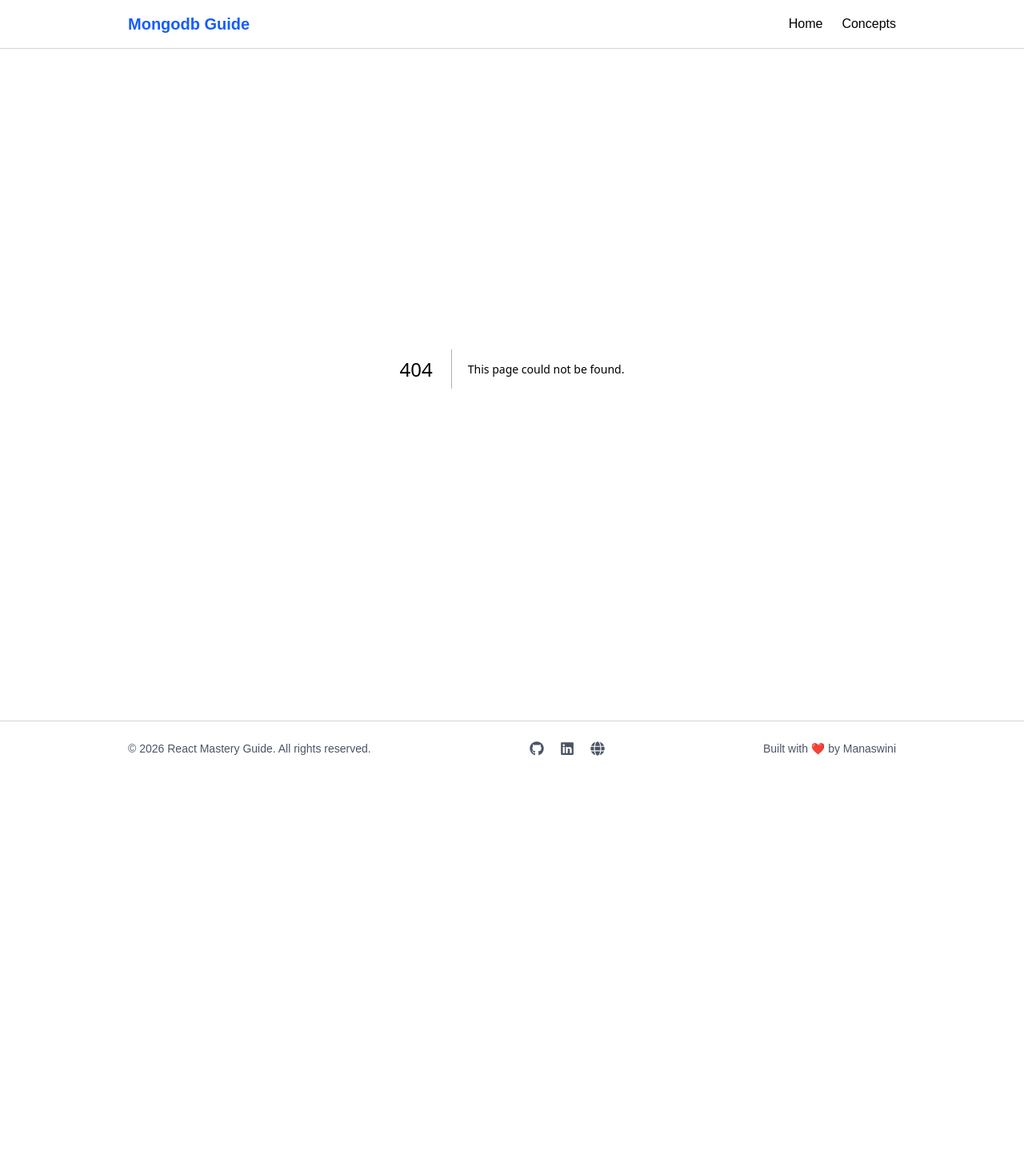
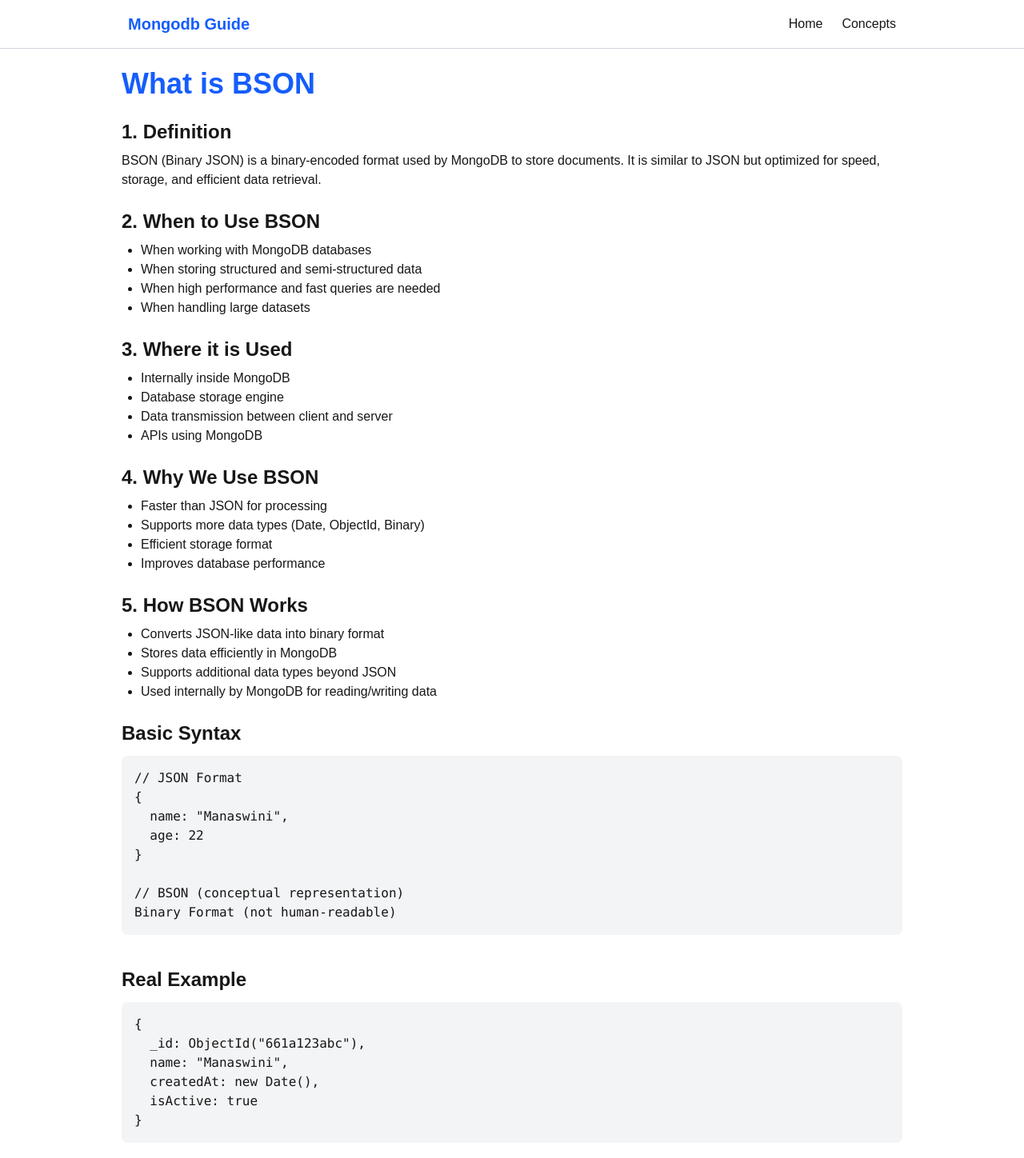
Before and after one commit to Monisasmal/MongoDB-Concept, a Next.js app: page /concepts/WhatIsBSON in a window 1280 px wide. Before the commit this address had no page. Shown: the top 1448 px of the page at 80% size. Before the commit the page ends 970 px from the top, so only its background shows below. Built offline with nearby package versions, Linux system fonts and the light colour scheme.

Commit message:
update concept

```diff
--- /dev/null
+++ b/src/app/concepts/WhatIsBSON/page.tsx
@@ -0,0 +1,138 @@
+export default function WhatIsBSON() {
+  return (
+    <div className="max-w-5xl mx-auto p-6">
+
+      <h1 className="text-4xl font-bold text-blue-600 mb-6">
+        What is BSON
+      </h1>
+
+      {/* Definition */}
+      <section className="mb-6">
+        <h2 className="text-2xl font-semibold mb-2">1. Definition</h2>
+        <p>
+          BSON (Binary JSON) is a binary-encoded format used by MongoDB to store
+          documents. It is similar to JSON but optimized for speed, storage, and
+          efficient data retrieval.
+        </p>
+      </section>
+
+      {/* When */}
+      <section className="mb-6">
+        <h2 className="text-2xl font-semibold mb-2">2. When to Use BSON</h2>
+        <ul className="list-disc ml-6">
+          <li>When working with MongoDB databases</li>
+          <li>When storing structured and semi-structured data</li>
+          <li>When high performance and fast queries are needed</li>
+          <li>When handling large datasets</li>
+        </ul>
+      </section>
+
+      {/* Where */}
+      <section className="mb-6">
+        <h2 className="text-2xl font-semibold mb-2">3. Where it is Used</h2>
+        <ul className="list-disc ml-6">
+          <li>Internally inside MongoDB</li>
+          <li>Database storage engine</li>
+          <li>Data transmission between client and server</li>
+          <li>APIs using MongoDB</li>
+        </ul>
+      </section>
+
+      {/* Why */}
+      <section className="mb-6">
+        <h2 className="text-2xl font-semibold mb-2">4. Why We Use BSON</h2>
+        <ul className="list-disc ml-6">
+          <li>Faster than JSON for processing</li>
+          <li>Supports more data types (Date, ObjectId, Binary)</li>
+          <li>Efficient storage format</li>
+          <li>Improves database performance</li>
+        </ul>
+      </section>
+
+      {/* How */}
+      <section className="mb-6">
+        <h2 className="text-2xl font-semibold mb-2">5. How BSON Works</h2>
+        <ul className="list-disc ml-6">
+          <li>Converts JSON-like data into binary format</li>
+          <li>Stores data efficiently in MongoDB</li>
+          <li>Supports additional data types beyond JSON</li>
+          <li>Used internally by MongoDB for reading/writing data</li>
+        </ul>
+      </section>
+
+      {/* Syntax */}
+      <section className="mb-10">
+        <h2 className="text-2xl font-semibold mb-3">Basic Syntax</h2>
+
+        <pre className="bg-gray-100 p-4 rounded-lg overflow-x-auto">
+{`// JSON Format
+{
+  name: "Manaswini",
+  age: 22
+}
+
+// BSON (conceptual representation)
+Binary Format (not human-readable)`}
+        </pre>
+      </section>
+
+      {/* Real Example */}
+      <section className="mb-10">
+        <h2 className="text-2xl font-semibold mb-3">Real Example</h2>
+
+        <pre className="bg-gray-100 p-4 rounded-lg overflow-x-auto">
+{`{
+  _id: ObjectId("661a123abc"),
+  name: "Manaswini",
+  createdAt: new Date(),
+  isActive: true
+}`}
+        </pre>
+      </section>
+
+      {/* Explanation */}
+      <section className="mb-6">
+        <h2 className="text-2xl font-semibold mb-2">6. Explanation</h2>
+        <ul className="list-disc ml-6">
+          <li>BSON is not directly written by developers</li>
+          <li>MongoDB automatically converts JSON to BSON</li>
+          <li>Supports special data types like ObjectId and Date</li>
+          <li>Optimized for database operations</li>
+        </ul>
+      </section>
+
+      {/* Advantages */}
+      <section className="mb-6">
+        <h2 className="text-2xl font-semibold mb-2">7. Advantages</h2>
+        <ul className="list-disc ml-6">
+          <li>Faster data processing</li>
+          <li>Supports rich data types</li>
+          <li>Efficient storage</li>
+          <li>Improves query performance</li>
+        </ul>
+      </section>
+
+      {/* Disadvantages */}
+      <section className="mb-6">
+        <h2 className="text-2xl font-semibold mb-2">8. Disadvantages</h2>
+        <ul className="list-disc ml-6">
+          <li>Not human-readable</li>
+          <li>Slightly larger than JSON in some cases</li>
+          <li>Used internally (less control for developers)</li>
+        </ul>
+      </section>
+
+      {/* Interview Points */}
+      <section>
+        <h2 className="text-2xl font-semibold mb-3">Interview Points</h2>
+        <ul className="list-disc pl-6 text-gray-700 space-y-2">
+          <li>BSON = Binary JSON</li>
+          <li>Used internally by MongoDB</li>
+          <li>Faster and more efficient than JSON</li>
+          <li>Supports extra data types (ObjectId, Date, Binary)</li>
+        </ul>
+      </section>
+
+    </div>
+  );
+}
--- a/src/app/concepts/page.tsx
+++ b/src/app/concepts/page.tsx
@@ -5,6 +5,7 @@ const concept = [
      {name: "Difference between SQL and NoSQL?", path:"/concepts/SQLvsNoSQL"},
      {name: "What is a Document in MongoDB?", path:"/concepts/MongoDBDocument"},
      {name: "What is a Collection in MongoDB?", path:"/concepts/MongoDBCollection"},
+     {name: "What is a BSON?", path:"/concepts/WhatIsBSON"},
 ];
 
 export default function Concepts(){
--- a/src/app/layout.tsx
+++ b/src/app/layout.tsx
@@ -4,8 +4,8 @@ import Header from "@/Components/Header";
 import Footer from "@/Components/Footer";
 
 export const metadata: Metadata = {
-  title: "Nodejs Guide",
-  description: "Learn Nodejs step by step with clear concepts",
+  title: "MongoDB Guide",
+  description: "Learn Mongodb step by step with clear concepts",
 };
 
 export default function RootLayout({
```
